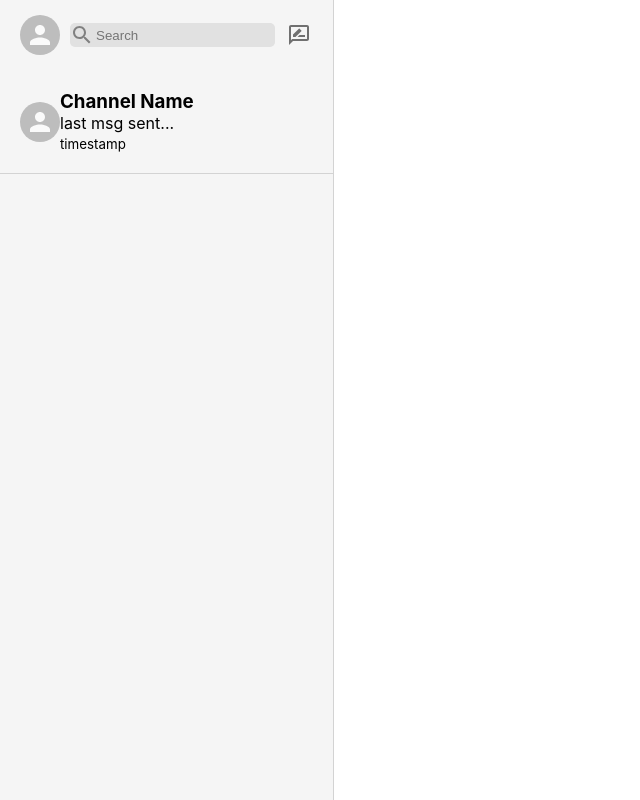
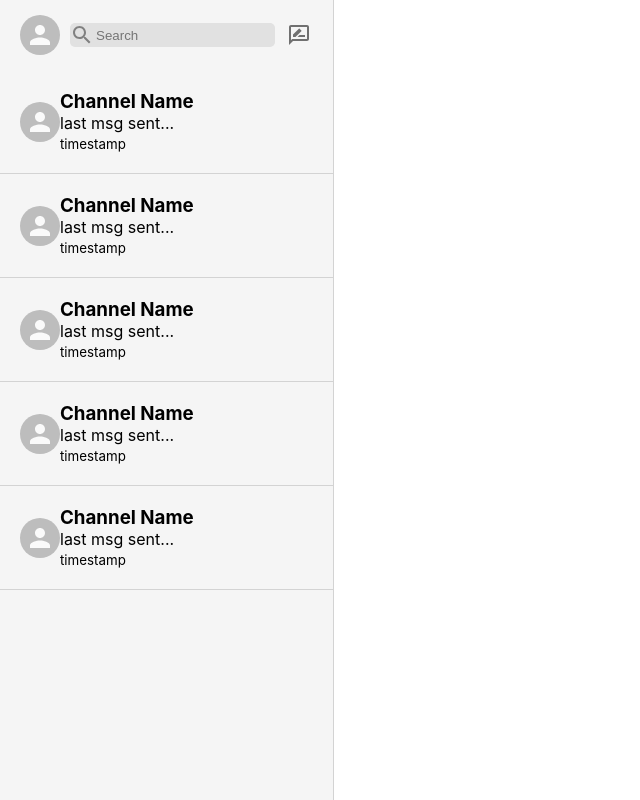
Before and after one commit to xaster-Kies/xMessage, a React (Create React App) app in the folder xmessage/: page / in a window 1280 px wide. Shown: the whole page, without its empty margins (0-640 px from the left). Built offline with nearby package versions, Linux system fonts and the light colour scheme.

Commit message:
sidebar chat

```diff
--- a/xmessage/src/Sidebar.css
+++ b/xmessage/src/Sidebar.css
@@ -34,3 +34,7 @@
     background: transparent;
     outline-width: 0;
 }
+
+.sidebar__chats {
+    overflow: scroll;
+}
--- a/xmessage/src/Sidebar.js
+++ b/xmessage/src/Sidebar.js
@@ -24,6 +24,10 @@ function Sidebar() {
 
             <div className="sidebar__chats">
                 <SidebarChat/>
+                <SidebarChat/>
+                <SidebarChat/>
+                <SidebarChat/>
+                <SidebarChat/>
             </div>
         </div>
     )
--- a/xmessage/src/SidebarChat.css
+++ b/xmessage/src/SidebarChat.css
@@ -12,7 +12,7 @@
 }
 
 .sidebarChat__info {
-    margin-legt: 15px;
+    margin-left: 15px;
     position: relative;
     width: 10%;
 }
@@ -20,5 +20,5 @@
 .sidebarChat__info > small {
     position: absolute;
     top: 5px;
-
+    right: 0;
 }
```
Also changed, not shown: 1 other file (tests, documents, lock files or other folders).
